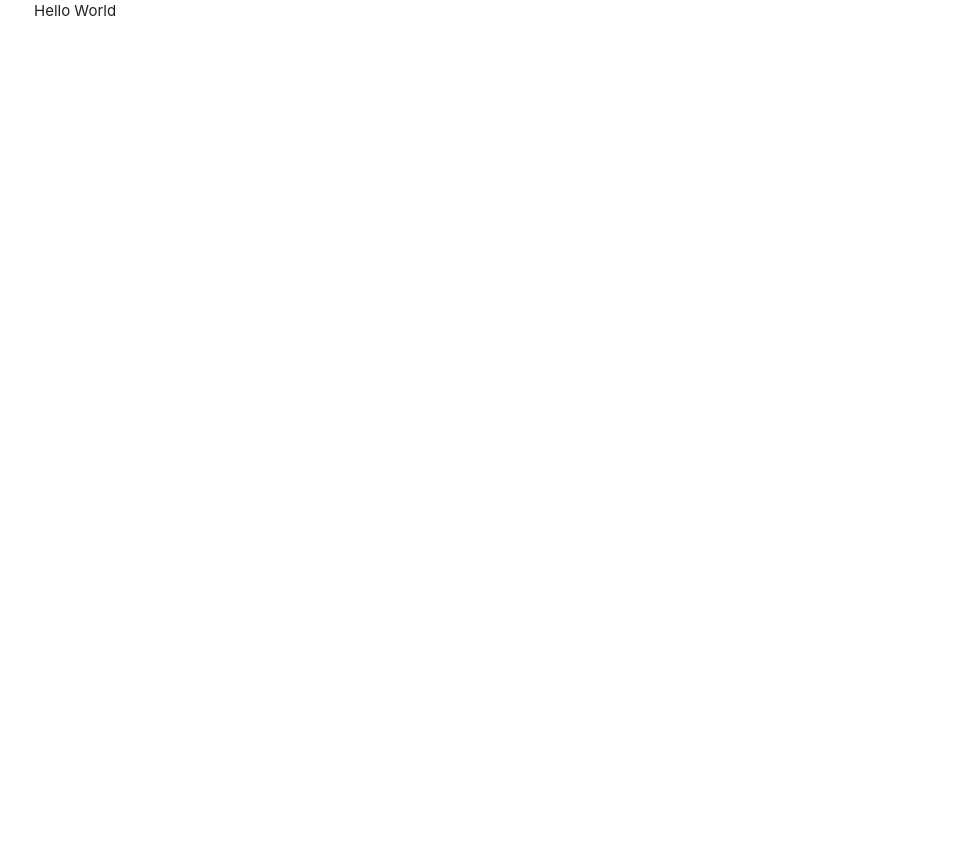
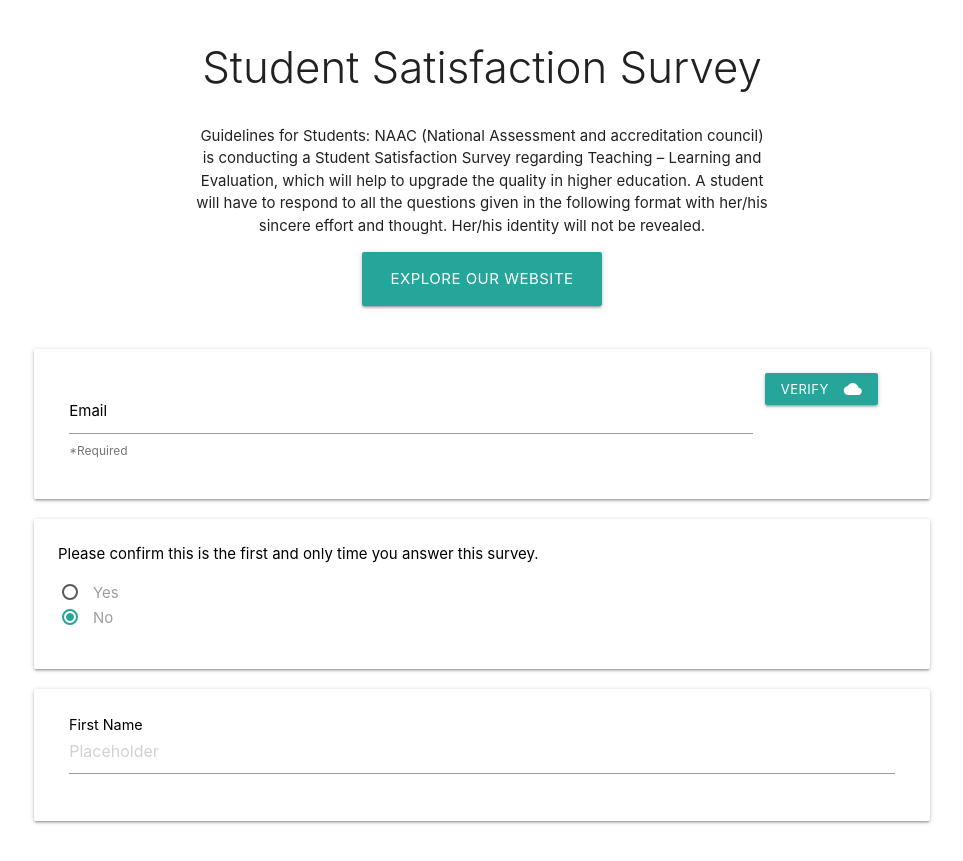
Before and after one commit to thimanshu3/sss-form, a website: page public/index.html in a window 1280 px wide. Shown: the whole page, without its empty margins (158-1121 px from the left). Before the commit the page ends 800 px from the top, so only its background shows below. Drawn offline with Linux system fonts and the light colour scheme.

Commit message:
base page

```diff
--- a/public/index.html
+++ b/public/index.html
@@ -13,7 +13,64 @@
 <body>
 
     <div class="container">
-        Hello World
+        <div class="section">
+            <div class="row center">
+                <h3 class="light header">Student Satisfaction Survey
+                </h3>
+                <p class="col s12 m8 offset-m2 caption">Guidelines for Students:
+                    NAAC (National Assessment and accreditation council) is conducting a Student Satisfaction
+                    Survey regarding Teaching – Learning and Evaluation, which will help to upgrade the quality
+                    in higher education. A student will have to respond to all the questions given in the following
+                    format with her/his sincere effort and thought. Her/his identity will not be revealed.</p>
+                <a href="http://www.naac.gov.in/" class="btn-large waves-effect waves-light">Explore our
+                    Website</a>
+            </div>
+        </div>
+        <div class="row">
+            <div class="card mb-2">
+                <div class="row card-content">
+                    <div class="input-field col s10">
+                        <input id="email" type="email" class="validate">
+                        <label for="email" style="font-size: 1rem; color: #000000;">Email</label>
+                        <span class="helper-text" data-error="Enter a valid email address"
+                            data-success="">*Required</span>
+                    </div>
+                    <a class="waves-effect waves-light btn-small"><i class="material-icons right">cloud</i>Verify</a>
+                </div>
+            </div>
+            <div class="card mb-2">
+                <div class="row card-content inline">
+                    <label style="font-size: 1rem; color: #000000;">Please confirm this is the first and only time
+                        you
+                        answer this
+                        survey.</label>
+                    <div class="input-field">
+
+                        <p>
+                            <label>
+                                <input class="with-gap" name="group3" type="radio" checked />
+                                <span>Yes</span>
+                            </label>
+                        </p>
+                        <p>
+                            <label>
+                                <input class="with-gap" name="group3" type="radio" checked />
+                                <span>No</span>
+                            </label>
+                        </p>
+                    </div>
+                </div>
+            </div>
+            <div class="card mb-2">
+                <div class="row card-content">
+                    <div class="input-field col s12">
+                        <input placeholder="Placeholder" id="first_name" type="text" class="validate">
+                        <label for="first_name" style="font-size: 1.2rem; color: #000000;" class="active">First
+                            Name</label>
+                    </div>
+                </div>
+            </div>
+        </div>
     </div>
 
     <script src="js/materialize.min.js"></script>
```
Also changed, not shown: package.json (line endings or trailing spaces).
